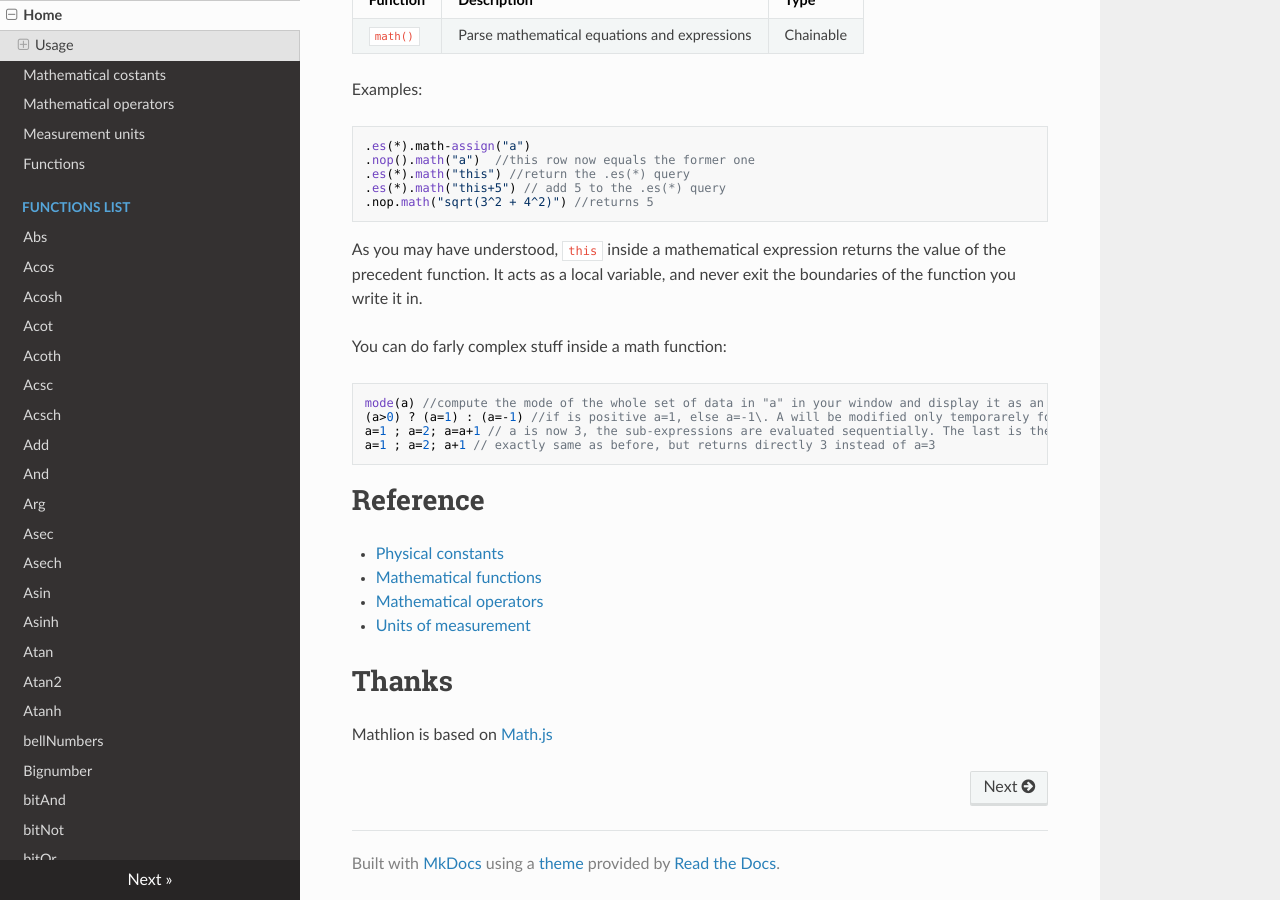
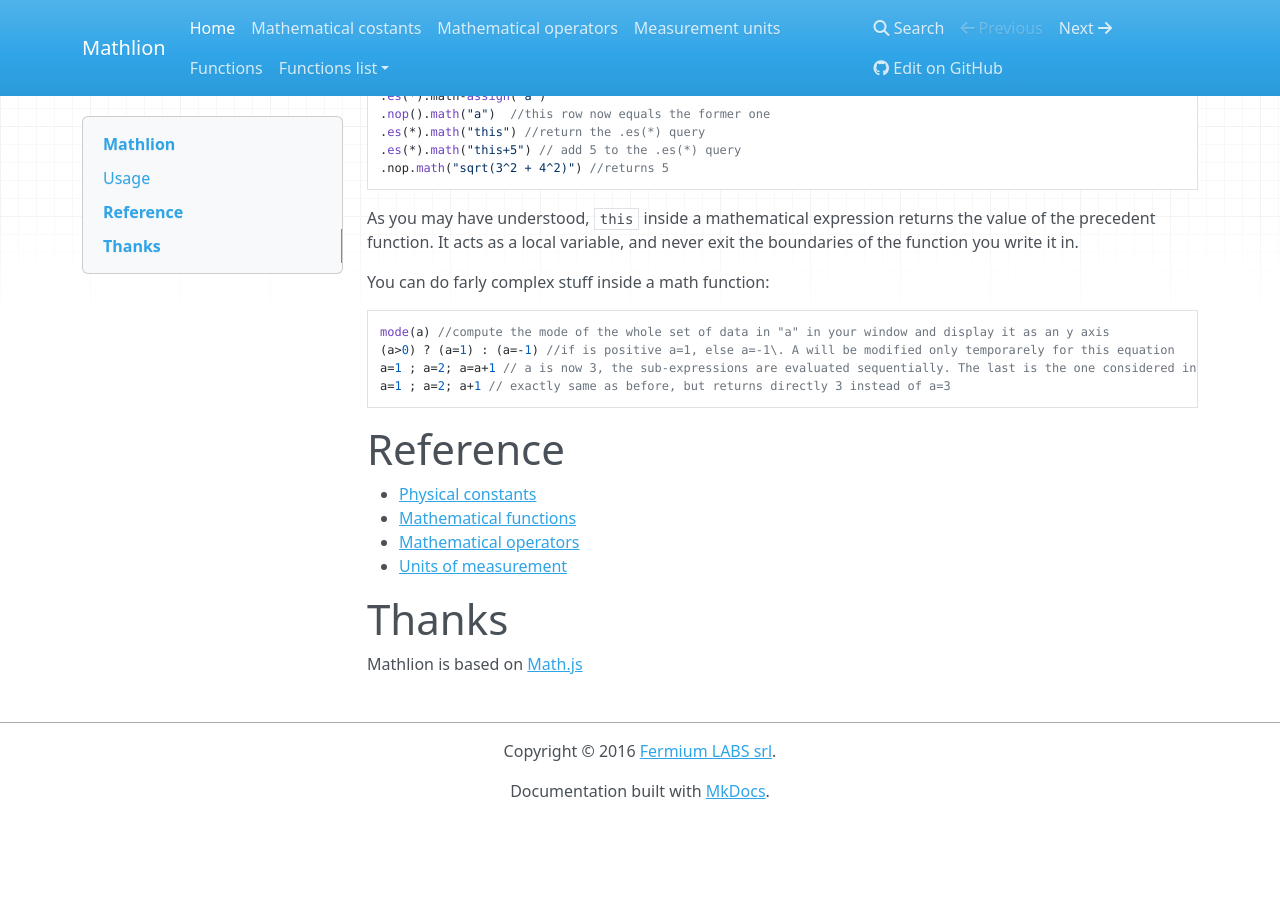
Before and after one commit to Fermium/mathlion, an MkDocs documentation site: the page built from docs/index.md, in a window 1280 px wide and 900 px high, scrolled down 1074 px. Built offline with MkDocs 1.6.1, drawn with Linux system fonts in a browser that asks for light colours; nearby versions of some CDN libraries; old or Windows-style settings are respelled for this version of MkDocs; after the commit the page ends 1893 px from its top, so only the background shows below that.

Commit message:
test customization of mkdocs

```diff
--- a/mkdocs.yml
+++ b/mkdocs.yml
@@ -1,5 +1,12 @@
 site_name: Mathlion
-theme: readthedocs
+site_url: http://mathlion.docs.fermiumlabs.com
+site_description: Mathlion is a math extension for Timelion
+site_author: Fermium LABS
+
+theme: mkdocs
+
+repo_url: https://github.com/fermiumlabs/mathlion
+
 pages:
 - Home: index.md
 - Mathematical costants: costants.md
@@ -157,3 +164,5 @@ pages:
   - functions/xgcd.md
   - functions/xor.md
   - functions/zeros.md
+
+copyright: Copyright &copy; 2016 <a href="https://fermiumlabs.com">Fermium LABS srl</a>.
```
